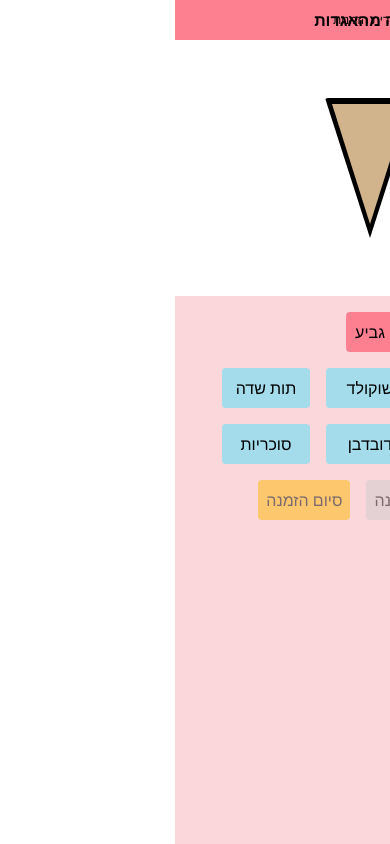
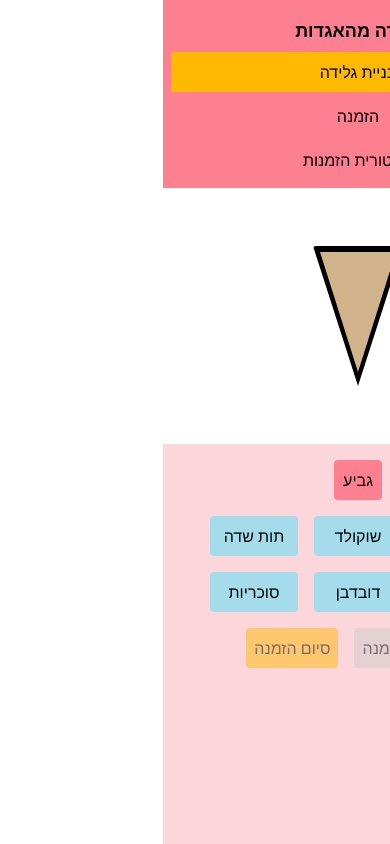
Before and after one commit to drorsoft/react-course, a React (Vite) app: page / in a window 390 px wide. Built offline with nearby package versions, Linux system fonts and the light colour scheme.

Commit message:
made styles better

```diff
--- a/src/components/AppHeader.tsx
+++ b/src/components/AppHeader.tsx
@@ -6,20 +6,41 @@ export function AppHeader() {
 
     const { cart } = useContext(GlobalContext)
 
-    return (<nav className="relative flex flex-row justify-center bg-background-accent">
-        <h1 className=
-            " m-0  rounded p-2  font-bold"
-        > גלידה מהאגדות</h1>
-        <div id="nav-buttons-container" className="text-sm absolute right-0 h-full flex flex-row ">
-            <NavLink to={"/"} className={({ isActive }) => `text-xs p-3 ${isActive ? 'bg-button-accent' : ' '} flex flex-row items-center justify-center h-full `}>בניית גלידה
-            </NavLink>
-            <NavLink to={"/checkout"} className={({ isActive }) => `text-xs p-3 ${isActive ? 'bg-button-accent' : ' '} flex flex-row items-center justify-center h-full `}>הזמנה
-                {cart.length > 0 ? ` (${cart.length})` : null}
-            </NavLink>
-            <NavLink to={"/orders-history"} className={({ isActive }) => `text-xs p-3 ${isActive ? 'bg-button-accent' : ' '} flex flex-row items-center justify-center h-full `}>הסטורית הזמנות
-            </NavLink>
-
-
-        </div>
-    </nav >)
+    return (
+        <nav className="relative flex flex-col items-stretch p-2 justify-center bg-background-accent sm:flex-row sm:items-center sm:p-0">
+            <h1 className="m-0 rounded p-2 font-bold text-lg text-center sm:text-base sm:text-right sm:p-2">
+                גלידה מהאגדות
+            </h1>
+            <div
+                id="nav-buttons-container"
+                className="text-sm static flex flex-col w-full gap-1 items-stretch justify-start sm:absolute sm:right-0 sm:h-full sm:flex-row sm:w-auto sm:gap-0 sm:items-center sm:justify-center"
+            >
+                <NavLink
+                    to={"/"}
+                    className={({ isActive }) =>
+                        `text-base p-2 w-full text-center ${isActive ? 'bg-button-accent' : ''} flex flex-row items-center justify-center sm:text-xs sm:w-auto sm:p-3 sm:h-full`
+                    }
+                >
+                    בניית גלידה
+                </NavLink>
+                <NavLink
+                    to={"/checkout"}
+                    className={({ isActive }) =>
+                        `text-base p-2 w-full text-center ${isActive ? 'bg-button-accent' : ''} flex flex-row items-center justify-center sm:text-xs sm:w-auto sm:p-3 sm:h-full`
+                    }
+                >
+                    הזמנה
+                    {cart.length > 0 ? ` (${cart.length})` : null}
+                </NavLink>
+                <NavLink
+                    to={"/orders-history"}
+                    className={({ isActive }) =>
+                        `text-base p-2 w-full text-center ${isActive ? 'bg-button-accent' : ''} flex flex-row items-center justify-center sm:text-xs sm:w-auto sm:p-3 sm:h-full`
+                    }
+                >
+                    הסטורית הזמנות
+                </NavLink>
+            </div>
+        </nav>
+    )
 }
```
